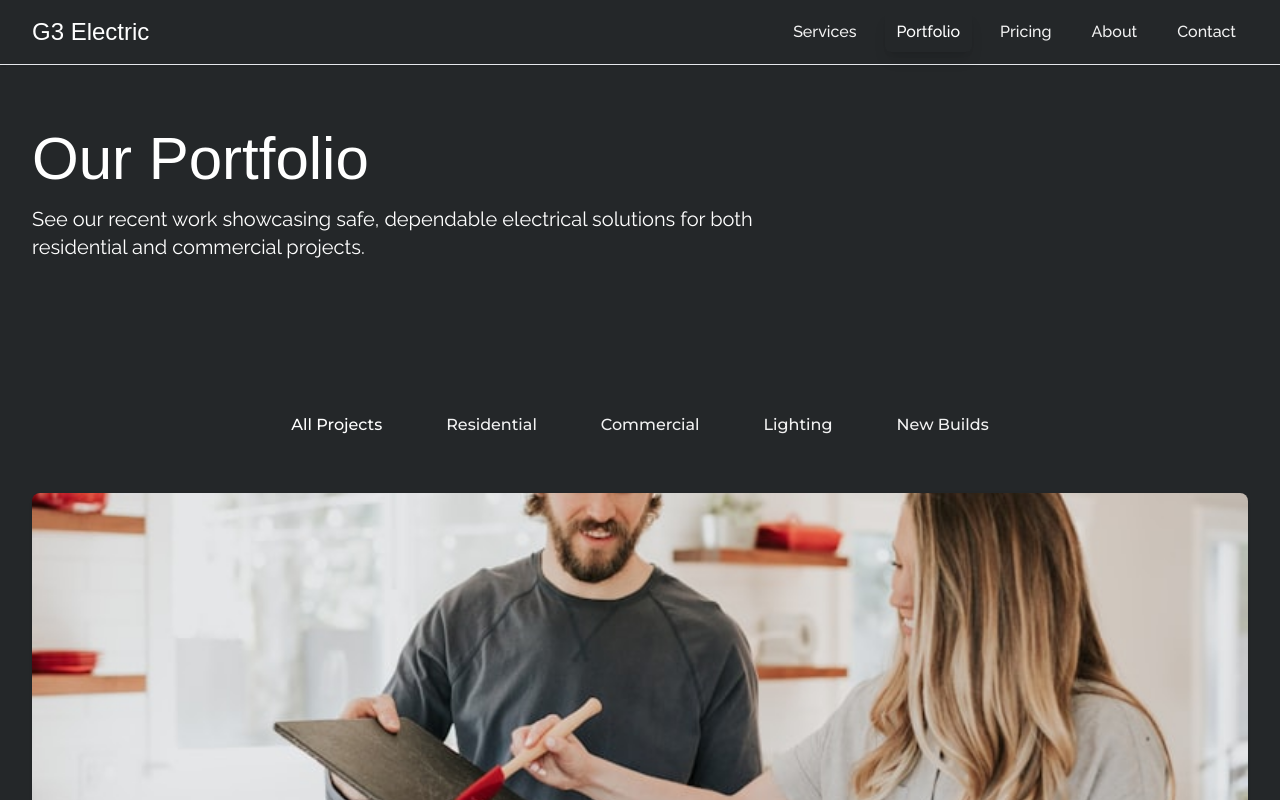
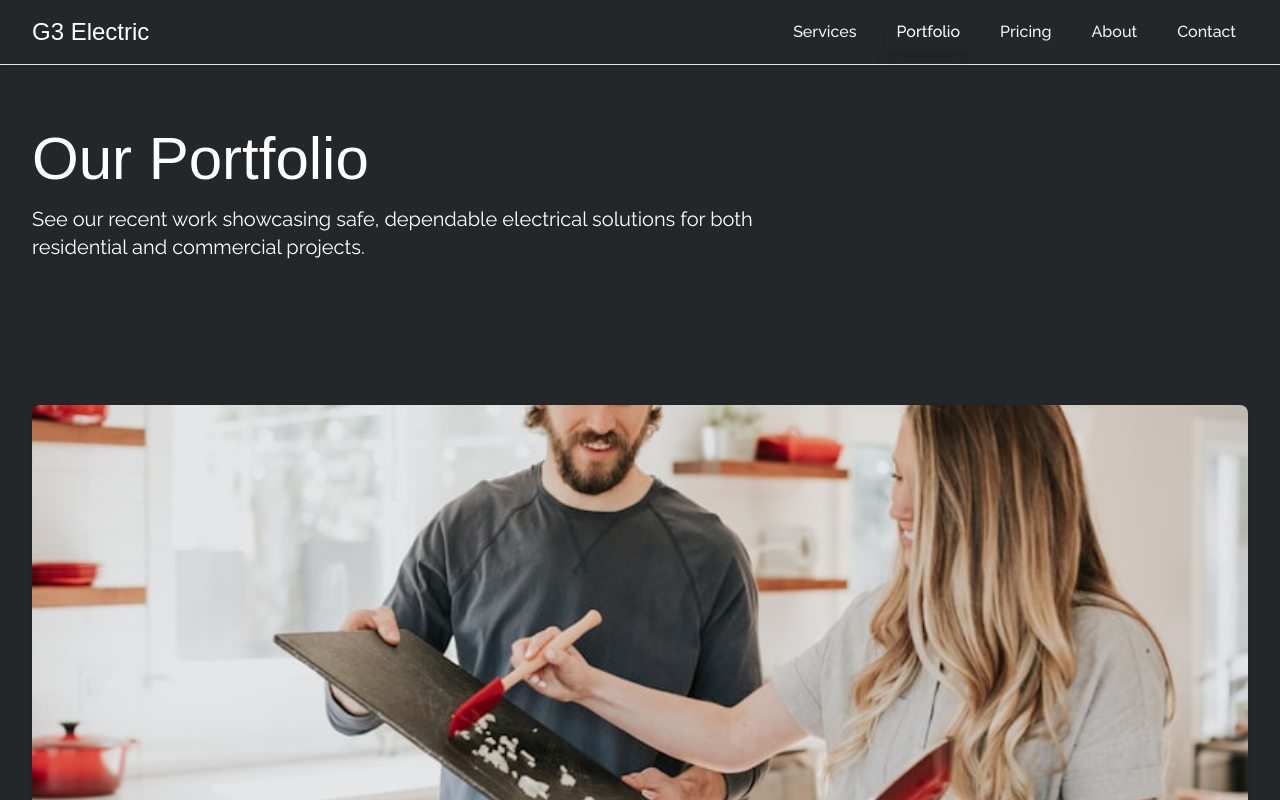
Before and after one commit to g3electricdsm-design/g3, a Next.js app: page /portfolio in a window 1280 px wide. Shown: the top 800 px of the page. Built offline with nearby package versions, Linux system fonts and the light colour scheme; a web font is replaced by a local one.

Commit message:
🗑️ Remove filter tabs from portfolio page
- Removed All Projects, Residential, Commercial, Lighting, and New Builds tabs
- Portfolio now shows all projects without filtering options
- Cleaner, simpler portfolio layout
- Users can see all work at once

```diff
--- a/src/app/portfolio/page.tsx
+++ b/src/app/portfolio/page.tsx
@@ -85,24 +85,6 @@ export default function Portfolio() {
       {/* Portfolio Grid */}
       <section className="py-20 bg-earle-black">
         <div className="max-w-7xl mx-auto px-4 sm:px-6 lg:px-8">
-          {/* Filter Tabs */}
-          <div className="flex flex-wrap justify-center gap-4 mb-12">
-            <button className="px-6 py-2 bg-purple text-white rounded-lg font-montserrat font-medium">
-              All Projects
-            </button>
-            <button className="px-6 py-2 bg-white-smoke text-earle-black rounded-lg font-montserrat font-medium hover:bg-gray-200 transition-colors">
-              Residential
-            </button>
-            <button className="px-6 py-2 bg-white-smoke text-earle-black rounded-lg font-montserrat font-medium hover:bg-gray-200 transition-colors">
-              Commercial
-            </button>
-            <button className="px-6 py-2 bg-white-smoke text-earle-black rounded-lg font-montserrat font-medium hover:bg-gray-200 transition-colors">
-              Lighting
-            </button>
-            <button className="px-6 py-2 bg-white-smoke text-earle-black rounded-lg font-montserrat font-medium hover:bg-gray-200 transition-colors">
-              New Builds
-            </button>
-          </div>
 
           {/* Bento Box Grid */}
           <div className="grid grid-cols-1 md:grid-cols-3 gap-6 auto-rows-[200px]">
```
